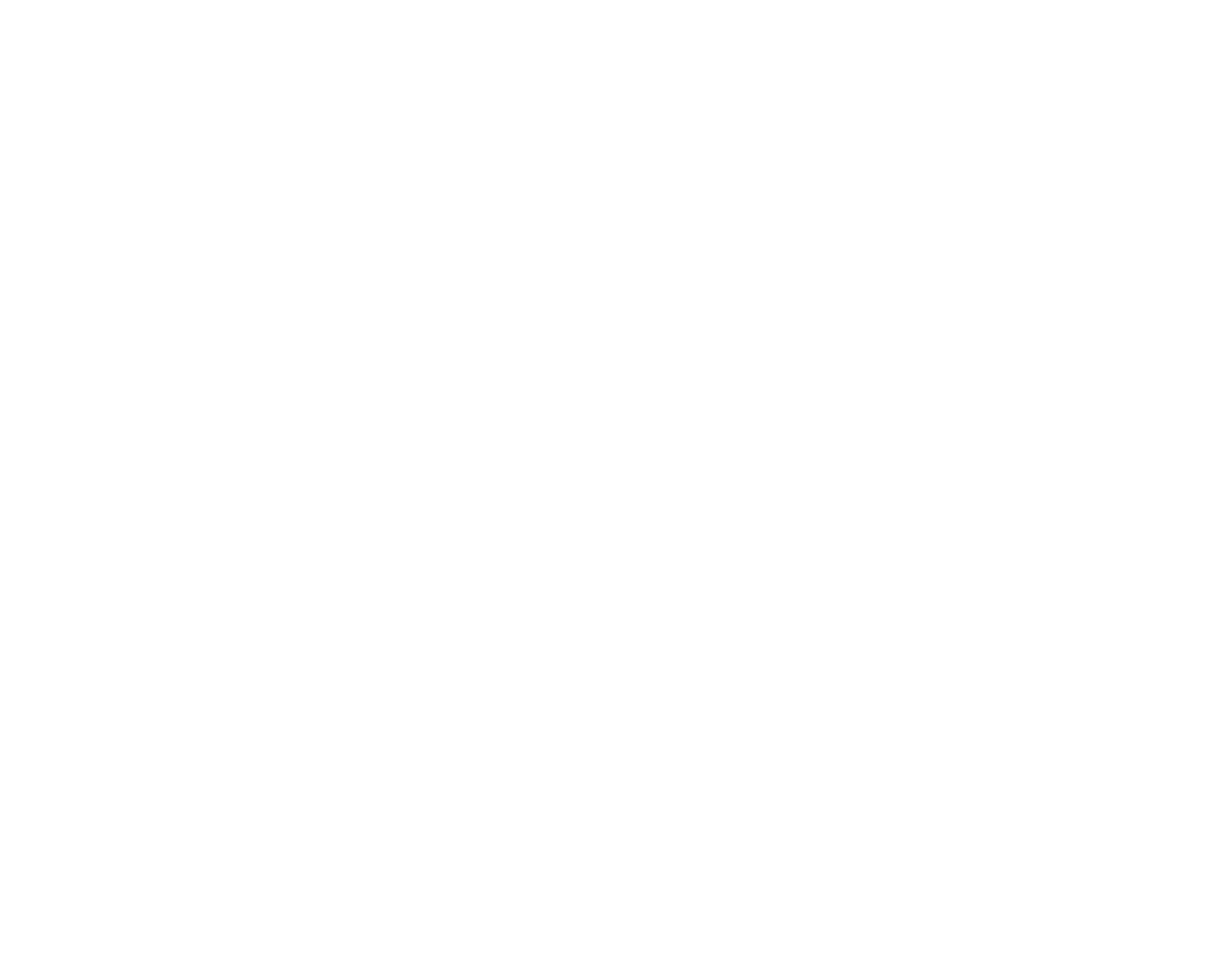
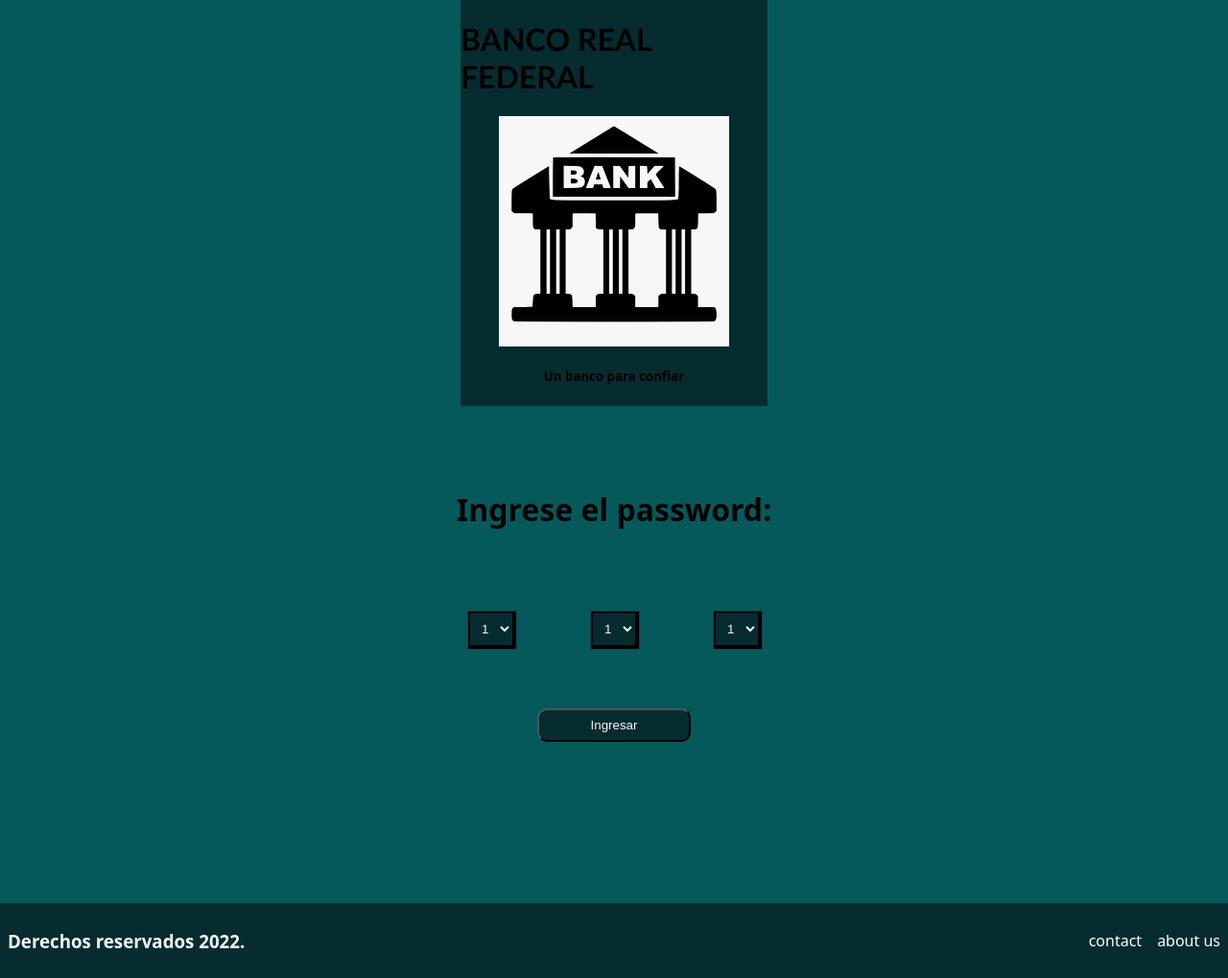
Before and after one commit to Juan-Lozada/condicionales, a plain HTML site: page Ejercicio 3/index.html in a window 1280 px wide. Shown: the whole page at 96% size. Before the commit the page ends 800 px from the top, so only its background shows below. Drawn offline with Linux system fonts and the light colour scheme.

Commit message:
ejercicios competos

```diff
--- /dev/null
+++ b/Ejercicio 3/assets/JS/script.js
@@ -0,0 +1,21 @@
+
+let ingresar = document.querySelector('#ingresar');
+
+ingresar.addEventListener("click", function(){
+    let select1 = document.querySelector('#select-1').value;
+    let select2 = document.querySelector('#select-2').value;
+    let select3 = document.querySelector('#select-3').value;
+    let password = select1.toString() + select2.toString() + select3.toString();
+    let aviso = document.querySelector('#aviso');
+    if (password === '911'){
+        aviso.innerHTML = "Password 1 correcto. Acceso validado"
+        aviso.style.color='green'
+    }
+    else if (password === '714'){
+        aviso.innerHTML = "Password 2 correcto. Acceso validado"
+        aviso.style.color='green'
+    } else {
+        aviso.innerHTML = "El password es incorrecto."
+        aviso.style.color='red'
+    }
+})
--- /dev/null
+++ b/Ejercicio 3/assets/css/style.css
@@ -0,0 +1,93 @@
+body {
+    font-family: system-ui, -apple-system, BlinkMacSystemFont, 'Segoe UI', Roboto, Oxygen, Ubuntu, Cantarell, 'Open Sans', 'Helvetica Neue', sans-serif;
+    background-color: #05595B;
+    padding: 0;
+    margin: 0;
+}
+
+.container {
+    display: flex;
+    flex-direction: column;
+    align-items: center;
+    justify-content: center;
+    gap: 8vh;
+}
+
+.nombre {
+    font-family: 'Trebuchet MS', 'Lucida Sans Unicode', 'Lucida Grande', 'Lucida Sans', Arial, sans-serif;
+}
+
+.banco {
+    width: 30vh;
+    height: 30vh;
+}
+
+.card {
+    display: flex;
+    flex-direction: column;
+    justify-content: center;
+    align-items: center;
+    background-color: #062C30 ;
+    width: 40vh;
+}
+
+.password {
+    display: grid;
+    grid-template-columns: 1fr 1fr 1fr;
+    gap: 10vh;
+}
+
+.select {
+    padding: 1vh;
+    border: 2px solid black;
+    background-color: #062C30;
+    color: #F5F5F5;
+    box-shadow: 1px 1px 1px 1px black;
+}
+
+.select:hover {
+    cursor: pointer;
+    background-color: #F5F5F5;
+    color: black;
+}
+
+.button {
+    padding: 1vh;
+    width: 20vh;
+    border-radius: 10px;
+    background-color: #062C30;
+    color: #F5F5F5;
+}
+
+.button:hover{
+    background-color: #e8e8e8;
+    color: black;
+    cursor: pointer;
+
+}
+
+.footer {
+    display: grid;
+    grid-template-columns: 1fr 1fr;
+    width: 100%;
+    background-color: #062C30;
+}
+
+.footer h3 {
+    padding: 1vh;
+    color: #F5F5F5;
+}
+
+.links {
+    display: flex;
+    justify-content: end;
+    align-items: center;
+    padding: 1vh;
+    font-size: medium;
+    gap: 2vh;
+}
+
+.links a{
+    color: a;
+    text-decoration: none;
+}
--- a/Ejercicio 3/index.html
+++ b/Ejercicio 3/index.html
@@ -4,9 +4,70 @@
     <meta charset="UTF-8">
     <meta http-equiv="X-UA-Compatible" content="IE=edge">
     <meta name="viewport" content="width=device-width, initial-scale=1.0">
+    <link rel="stylesheet" href="assets/css/style.css">
     <title>Document</title>
 </head>
 <body>
+    <div class="container" >
+        <div class="card" id="front-page">
+            <h1 class="nombre">BANCO REAL FEDERAL</h1>
+            <img src="./assets/imgs/banco.png" class="banco">
+            <h5 class="descripcion">Un banco para confiar</h5>
+        </div>
 
+        <h1>Ingrese el password:</h1>
+        <div class="password" id="password" >
+            <select name="select" class="select" id="select-1">
+                <option>1</option>
+                <option>2</option>
+                <option>3</option>
+                <option>4</option>
+                <option>5</option>
+                <option>6</option>
+                <option>7</option>
+                <option>8</option>
+                <option>9</option>
+
+            </select>
+
+            <select name="select" class="select" id="select-2">
+                <option>1</option>
+                <option>2</option>
+                <option>3</option>
+                <option>4</option>
+                <option>5</option>
+                <option>6</option>
+                <option>7</option>
+                <option>8</option>
+                <option>9</option>
+
+            </select>
+
+            <select name="select" class="select" id="select-3">
+                <option >1</option>
+                <option >2</option>
+                <option >3</option>
+                <option >4</option>
+                <option >5</option>
+                <option >6</option>
+                <option >7</option>
+                <option >8</option>
+                <option >9</option>
+
+            </select>
+        </div>
+        <button id="ingresar" class="button" >Ingresar</button>
+        <h2 id="aviso"></h2>
+
+        <footer class="footer">
+            <h3>Derechos reservados 2022.</h3>
+            <div class="links">
+                <a href="mailto:bancofederal@gmail.com" style="color:white; text-decoration: none;">contact</a>
+                <a href="#front-page" style="color:white; text-decoration: none;">about us</a>
+            </div>
+        </footer>
+
+    </div>
+    <script src="assets/Js/script.js" ></script>
 </body>
 </html>
```
Also changed, not shown: Ejercicio 2/assets/JS/script.js (+12 -5 lines), Ejercicio 2/index.html (+1 -0 lines), Ejercicio 3/assets/imgs/banco.png (added).
